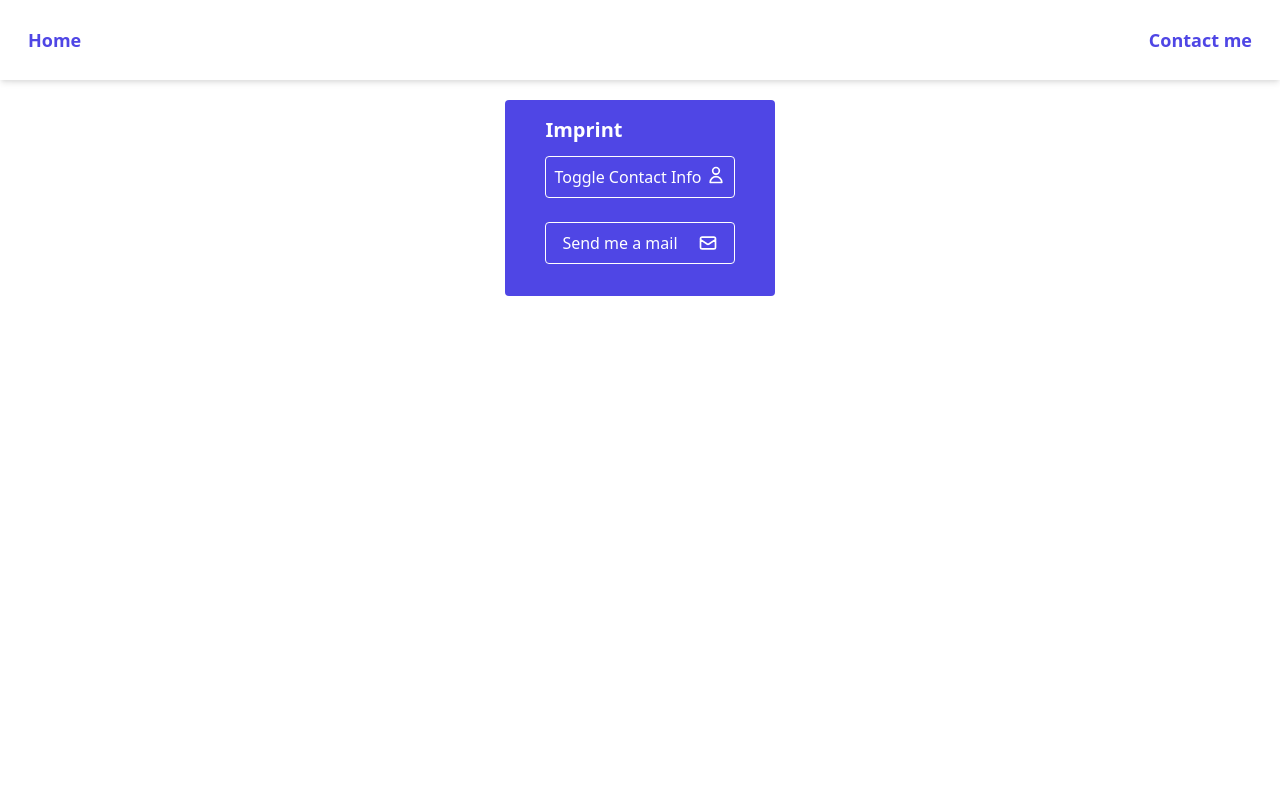
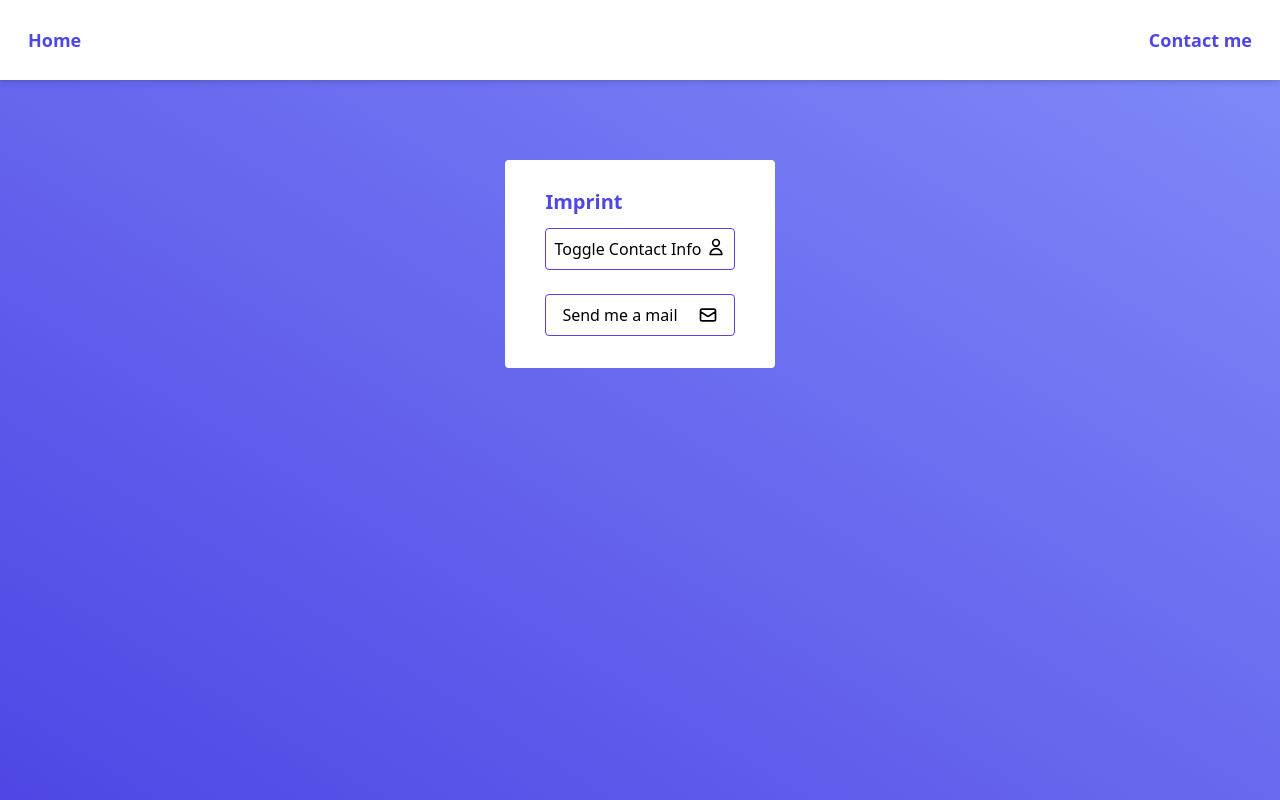
Before and after one commit to forsti0506/cstenglein.com, a Next.js app: page /imprint in a window 1280 px wide. Built offline with nearby package versions, Linux system fonts and the light colour scheme.

Commit message:
change imprint background and add title

```diff
--- a/pages/imprint.tsx
+++ b/pages/imprint.tsx
@@ -1,3 +1,4 @@
+import Head from 'next/head';
 import Image from 'next/image';
 import { FC, useState } from 'react';
 import { useContact } from '../hooks/useContact';
@@ -18,22 +19,34 @@ export const ImprintPage: FC = () => {
   };
 
   return (
-    <main className='flex justify-center mt-20 pt-5'>
-      <section className='px-10 pt-2 pb-5 bg-indigo-600 text-white rounded'>
-        <h4 className='text-xl font-bold my-2'>Imprint</h4>
-        <button className='border border-white rounded p-2 my-3 flex justify-around' onClick={showContactHandler}>
+    <>
+      <Head>
+        <title>Christoph Stenglein - Imprint</title>
+      </Head>
+      <main className='flex justify-center items-start pt-20 bg-gradient-to-tr from-indigo-600 to-indigo-400 h-screen'>
+        <section className='px-10 py-5 bg-white text-black rounded mt-20'>
+          <h4 className='text-xl font-bold my-2 text-indigo-600'>Imprint</h4>
+          <button
+            className='border border-indigo-600 rounded p-2 my-3 flex justify-around'
+            onClick={showContactHandler}
+          >
             Toggle Contact Info&nbsp;
             <Image src='/icons/user.svg' alt='User Icon' width={20} height={20} />
           </button>
           <article className='flex flex-col items-center justify-center'>
             {showContact && contactInfo.split('\n').map((line, index) => <p key={index}>{line}</p>)}
           </article>
-        <a href={link} onClick={clickHandler} className='border border-white rounded p-2 flex my-3 justify-around'>
+          <a
+            href={link}
+            onClick={clickHandler}
+            className='border border-indigo-600 rounded p-2 flex my-3 justify-around'
+          >
             Send me a mail&nbsp;
             <Image src='/icons/envelope.svg' alt='Envelope Icon' width={20} height={20} />
           </a>{' '}
         </section>
       </main>
+    </>
   );
 };
 
```
Also changed, not shown: public/icons/envelope.svg, public/icons/user.svg. Lines whose indentation alone changed are shown as unchanged.
